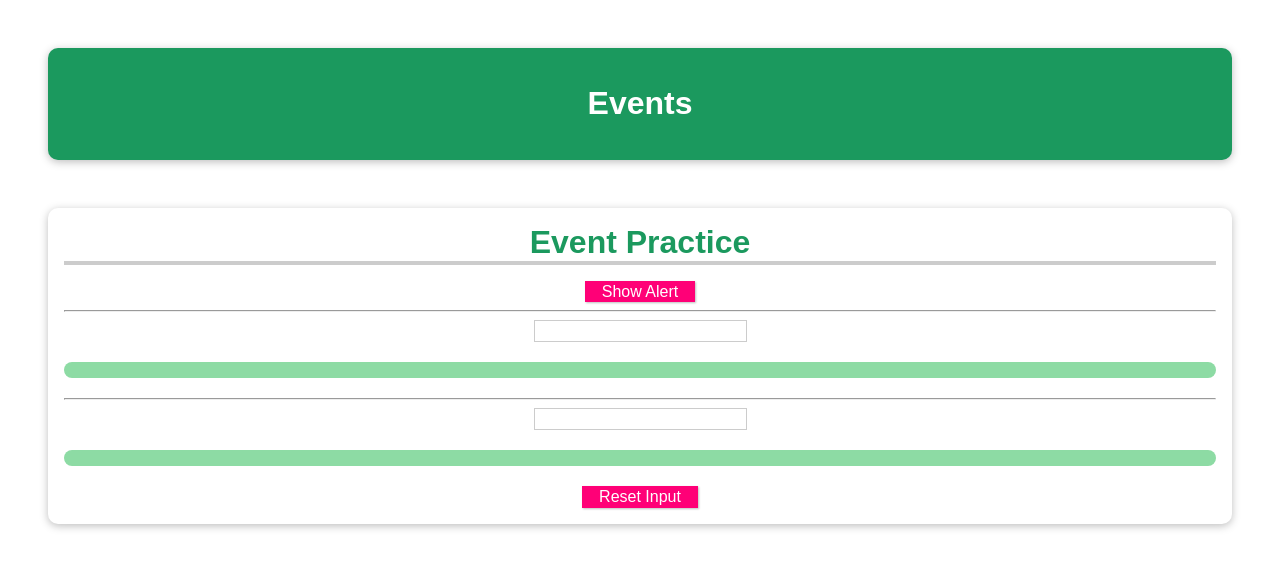
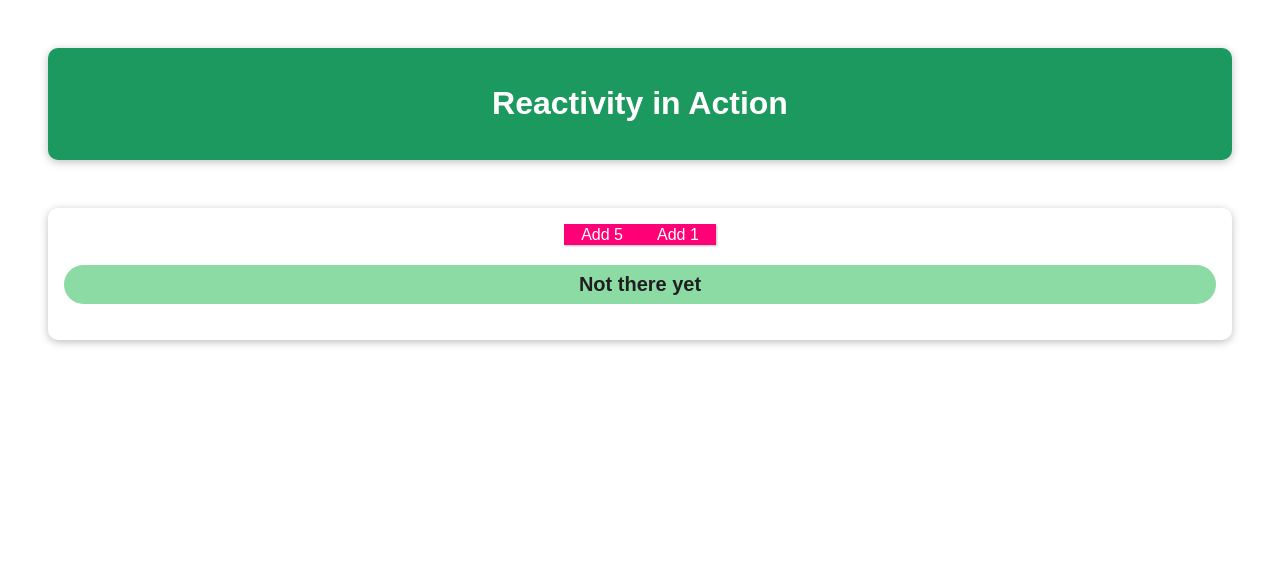
Before and after one commit to brrond/vuejs-learning, a Vue app in the folder basic-01/: page / in a window 1280 px wide. Shown: the top 568 px of the page. Built offline with nearby package versions, Linux system fonts and the light colour scheme.

Commit message:
Complete third assigement

```diff
--- a/basic-01/src/App.vue
+++ b/basic-01/src/App.vue
@@ -1,42 +1,48 @@
 <script setup lang="ts">
-import { ref } from 'vue';
+import { computed, ref, watch } from 'vue';
 
-var userInput = ref("");
-var confirmedUserInput = ref("");
+const goal = 37;
+var calculatedNumber = ref(0);
+var active = ref(true);
+var valueToShow = computed(() => {
+  if (calculatedNumber.value < goal) {
+    return "Not there yet";
+  } else if (calculatedNumber.value > goal) {
+    return "Too much!";
+  } else {
+    return calculatedNumber.value.toString();
+  }
+});
 
-function showAlert() {
-  alert("Some text");
+function add(n: number) {
+  calculatedNumber.value += n;
 }
 
-function inputAction(event: Event) {
-  userInput.value = event.target.value;
-}
-
-function confirmInput(_: Event) {
-  confirmedUserInput.value = userInput.value;
-}
-
-function resetInput() {
-  confirmedUserInput.value = "";
-}
+watch(calculatedNumber, (newValue) => {
+  if (newValue > goal) {
+    setTimeout(() => {
+      calculatedNumber.value = 0;
+      active.value = true;
+    }, 2000);
+    active.value = false;
+  } else if (newValue == goal) {
+    setTimeout(() => {
+      calculatedNumber.value = 0;
+      active.value = true;
+    }, 5000);
+    active.value = false;
+  }
+});
 </script>
 
 <template>
   <header>
-    <h1>Events</h1>
+    <h1>Reactivity in Action</h1>
   </header>
   <section id="assignment">
-    <h2>Event Practice</h2>
-    <button @click="showAlert()">Show Alert</button>
-    <hr/>
-
-    <input type="text" @input="inputAction"/>
-    <p>{{userInput}}</p>
-    <hr/>
-
-    <input type="text" @input="inputAction" @keypress.enter="confirmInput"/>
-    <p>{{confirmedUserInput}}</p>
-    <button @click="resetInput">Reset Input</button>
+    <button @click="add(5)" v-bind:disabled="!active">Add 5</button>
+    <button @click="add(1)" v-bind:disabled="!active">Add 1</button>
+    <p>{{valueToShow}}</p>
   </section>
 </template>
 
```
